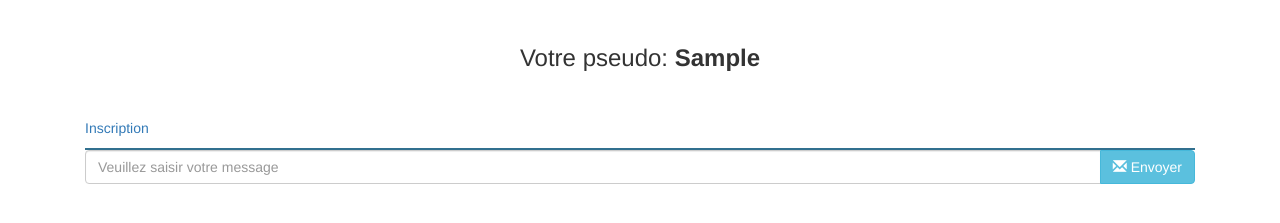
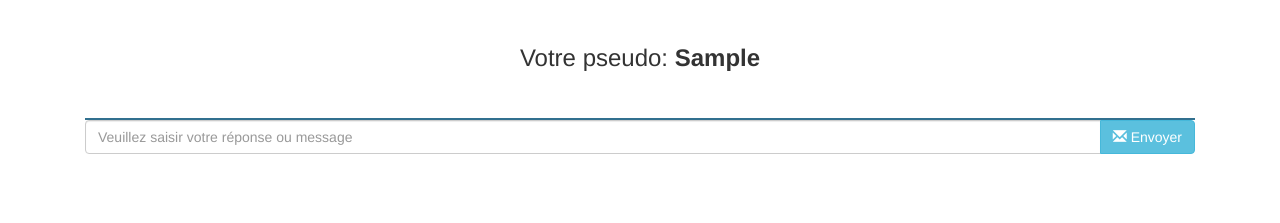
Before and after one commit to heihong/chatQuiz, a website: page index.html in a window 1280 px wide. Both pictures are taken after typing "Sample", "Sample123" into the empty fields and a click on the button "Connexion". Shown: the part 83-306 px from the top of the page. Drawn offline with nearby package versions, Linux system fonts and the light colour scheme; no server answers.

Commit message:
changing some design

```diff
--- a/index.html
+++ b/index.html
@@ -64,6 +64,7 @@
 		   {
 			$(document).ready(function(){
 			   $('#user').hide();
+			   $('#signin').hide();
 			   $('#chat_user').show();
 			   $('#timer').show();
 			 })
@@ -125,7 +126,7 @@
 						</form>
 					</div>
 					<br />
-					<p><a href="signin">Inscription</a></p>
+					<div id="signin"><p><a href="signin">Inscription</a></p></div>
 			 </div>
 
 			<div class="row-fuild">
@@ -138,7 +139,7 @@
 					<div id="chat_user" class="form-group"">
 							<form action="/" method="post" id="chat">
 							<div class="input-group">
-								<input type="text" class="form-control" name="message" id="message" placeholder="Veuillez saisir votre message" size="50"/>
+								<input type="text" class="form-control" name="message" id="message" placeholder="Veuillez saisir votre réponse ou message" size="50"/>
 								 <span class="input-group-btn">
 								<button type="submit" class="btn btn-info" id="envoi_message"><span class="glyphicon glyphicon-envelope"></span> Envoyer</button>
 								 </span>
```
